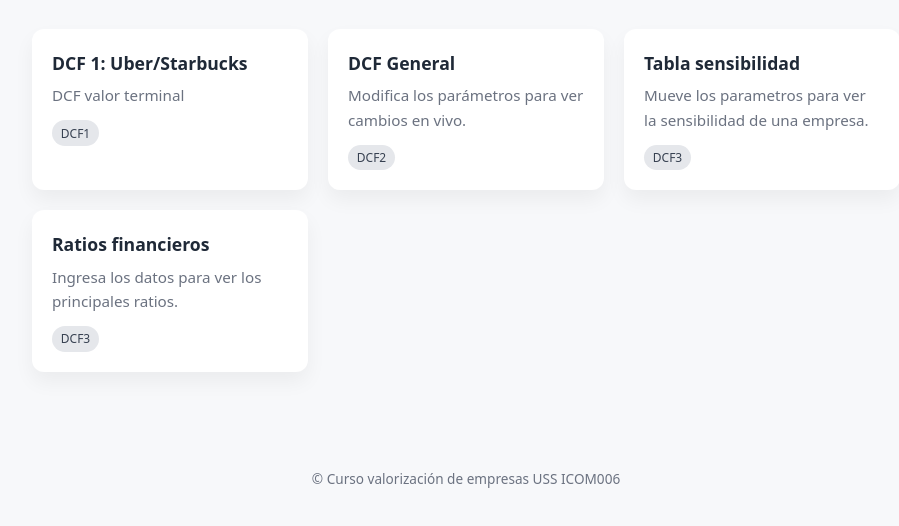
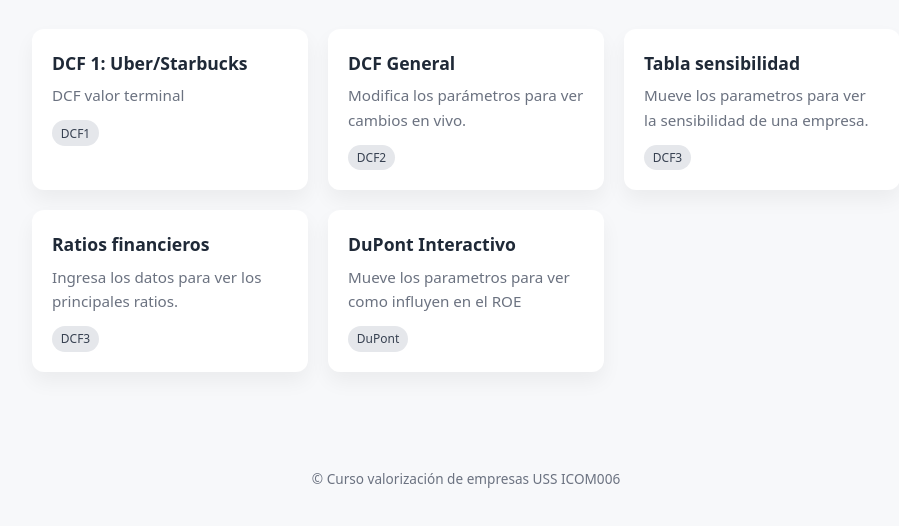
Before and after one commit to nsda-uss/ICOM006, a plain HTML site: page index.html in a window 1280 px wide. Shown: the part 136-662 px from the top of the page, without its empty margins (174-1073 px from the left). Drawn offline with Linux system fonts and the light colour scheme.

Commit message:
index.html

```diff
--- a/index.html
+++ b/index.html
@@ -135,6 +135,13 @@ Seleccione la actividad que quiere ejecutar
       <span class="tag">DCF3</span>
     </a>
 
+       <!-- Activity 5 -->
+    <a class="card" href="dupont_interactivo.html">
+      <h2>DuPont Interactivo</h2>
+      <p>Mueve los parametros para ver como influyen en el ROE</p>
+      <span class="tag">DuPont</span>
+    </a>
+
   </main>
 
   <footer>
```
